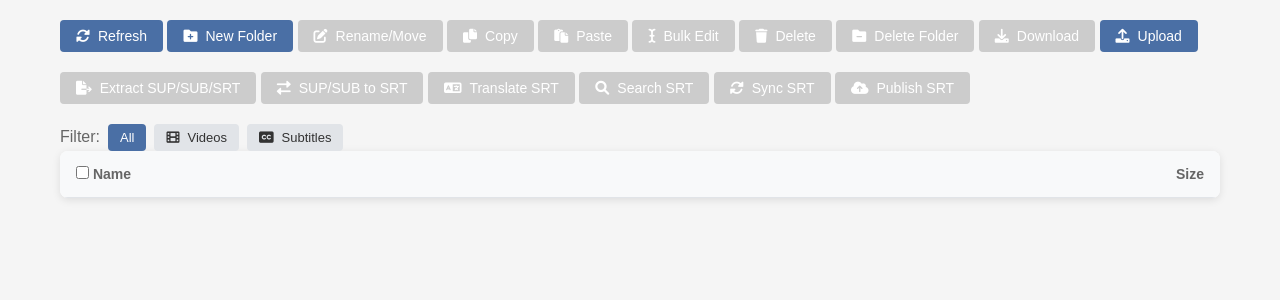
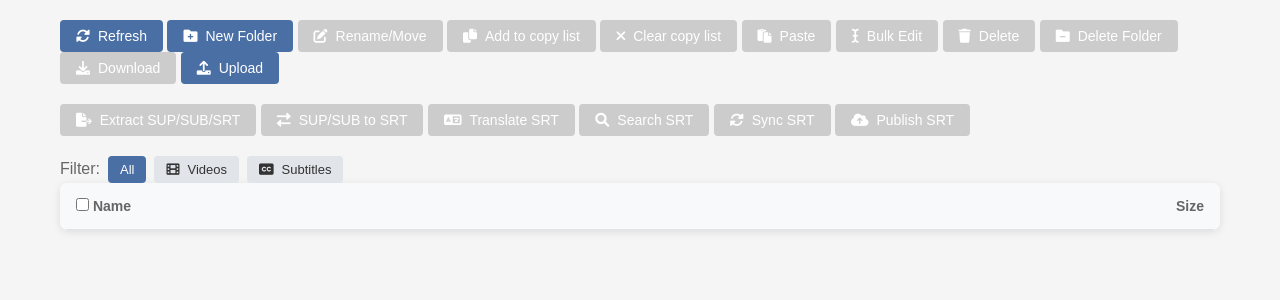
Before and after one commit to momith/subtitle-cockpit, a Flask app: page / in a window 1280 px wide. Shown: the part 81-381 px from the top of the page. Run offline with Flask 2, Linux system fonts and the light colour scheme; data that the repository does not hold is empty; some libraries are stand-ins or nearby versions.

Commit message:
add copy list feature

```diff
--- a/windsurf-project/static/js/script.js
+++ b/windsurf-project/static/js/script.js
@@ -5,7 +5,8 @@ document.addEventListener('DOMContentLoaded', function() {
     const refreshBtn = document.getElementById('refreshBtn');
     const newFolderBtn = document.getElementById('newFolderBtn');
     const renameBtn = document.getElementById('renameBtn');
-    const copyBtn = document.getElementById('copyBtn');
+    const addToCopyListBtn = document.getElementById('addToCopyListBtn');
+    const clearCopyListBtn = document.getElementById('clearCopyListBtn');
     const pasteBtn = document.getElementById('pasteBtn');
     const bulkEditBtn = document.getElementById('bulkEditBtn');
     const deleteBtn = document.getElementById('deleteBtn');
@@ -68,7 +69,29 @@ document.addEventListener('DOMContentLoaded', function() {
     let excludedFileTypes = new Set();
     let appSettings = {};
     let uploadInProgress = false;
-    let clipboardPaths = [];
+    let copyListPaths = [];
+
+    function clearCopyList() {
+        copyListPaths = [];
+        updateActionButton();
+    }
+
+    function addSelectedItemsToCopyList() {
+        const existingPaths = new Set(copyListPaths);
+        let addedCount = 0;
+
+        Array.from(selectedFiles).forEach(path => {
+            if (existingPaths.has(path)) {
+                return;
+            }
+            existingPaths.add(path);
+            copyListPaths.push(path);
+            addedCount += 1;
+        });
+
+        updateActionButton();
+        return addedCount;
+    }
 
     function applyDirectoryPayload(data) {
         currentPath = data.path;
@@ -551,11 +574,14 @@ document.addEventListener('DOMContentLoaded', function() {
         const anySelected = selectedFiles.size > 0;
         const oneSelected = selectedFiles.size === 1;
         const multiSelected = selectedFiles.size > 1;
-        if (copyBtn) {
-            copyBtn.disabled = !anySelected;
+        if (addToCopyListBtn) {
+            addToCopyListBtn.disabled = !anySelected;
+        }
+        if (clearCopyListBtn) {
+            clearCopyListBtn.disabled = copyListPaths.length === 0;
         }
         if (pasteBtn) {
-            pasteBtn.disabled = clipboardPaths.length === 0;
+            pasteBtn.disabled = copyListPaths.length === 0;
         }
         deleteBtn.disabled = !anySelected;
         if (renameBtn) {
@@ -693,24 +719,36 @@ document.addEventListener('DOMContentLoaded', function() {
         });
     }
 
-    if (copyBtn) {
-        copyBtn.addEventListener('click', () => {
-            if (copyBtn.disabled || selectedFiles.size === 0) return;
-            clipboardPaths = Array.from(selectedFiles);
-            updateActionButton();
-            showToast(`Copied ${clipboardPaths.length} item(s).`, 'success', 2500);
+    if (addToCopyListBtn) {
+        addToCopyListBtn.addEventListener('click', () => {
+            if (addToCopyListBtn.disabled || selectedFiles.size === 0) return;
+            const addedCount = addSelectedItemsToCopyList();
+            if (addedCount === 0) {
+                showToast(`All ${selectedFiles.size} selected item(s) are already in the copy list.`, 'info', 2500);
+                return;
+            }
+            showToast(`Added ${addedCount} item(s) to the copy list.`, 'success', 2500);
+        });
+    }
+
+    if (clearCopyListBtn) {
+        clearCopyListBtn.addEventListener('click', () => {
+            if (clearCopyListBtn.disabled || copyListPaths.length === 0) return;
+            clearCopyList();
+            showToast('Copy list cleared.', 'info', 2500);
         });
     }
 
     if (pasteBtn) {
         pasteBtn.addEventListener('click', async () => {
-            if (pasteBtn.disabled || clipboardPaths.length === 0) return;
+            if (pasteBtn.disabled || copyListPaths.length === 0) return;
+            const queuedItemCount = copyListPaths.length;
             try {
                 const res = await fetch('/api/paste', {
                     method: 'POST',
                     headers: { 'Content-Type': 'application/json' },
                     body: JSON.stringify({
-                        paths: clipboardPaths,
+                        paths: copyListPaths,
                         target_dir: currentPath || ''
                     })
                 });
@@ -719,7 +757,8 @@ document.addEventListener('DOMContentLoaded', function() {
                     showToast(`Paste failed: ${data.error || 'Unknown error'}`, 'error', 7000);
                     return;
                 }
-                showToast(data.message || `Pasted ${clipboardPaths.length} item(s).`, 'success');
+                clearCopyList();
+                showToast(data.message || `Pasted ${queuedItemCount} item(s).`, 'success');
                 loadDirectory(currentPath || '');
             } catch (e) {
                 console.error('Paste error', e);
--- a/windsurf-project/templates/index.html
+++ b/windsurf-project/templates/index.html
@@ -49,8 +49,11 @@
             <button id="renameBtn" class="btn" disabled>
                 <i class="fas fa-edit"></i> Rename/Move
             </button>
-            <button id="copyBtn" class="btn" disabled>
-                <i class="fas fa-copy"></i> Copy
+            <button id="addToCopyListBtn" class="btn" disabled>
+                <i class="fas fa-copy"></i> Add to copy list
+            </button>
+            <button id="clearCopyListBtn" class="btn" disabled>
+                <i class="fas fa-xmark"></i> Clear copy list
             </button>
             <button id="pasteBtn" class="btn" disabled>
                 <i class="fas fa-paste"></i> Paste
```
